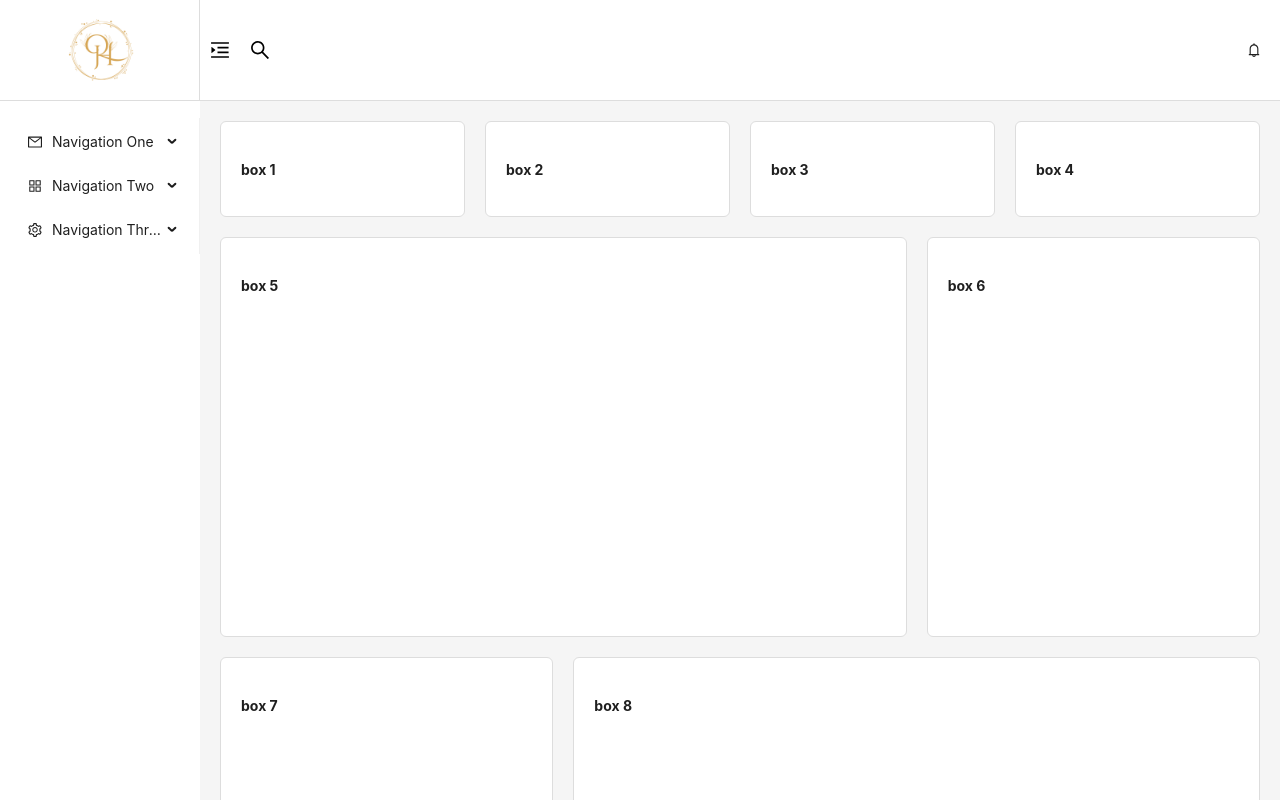
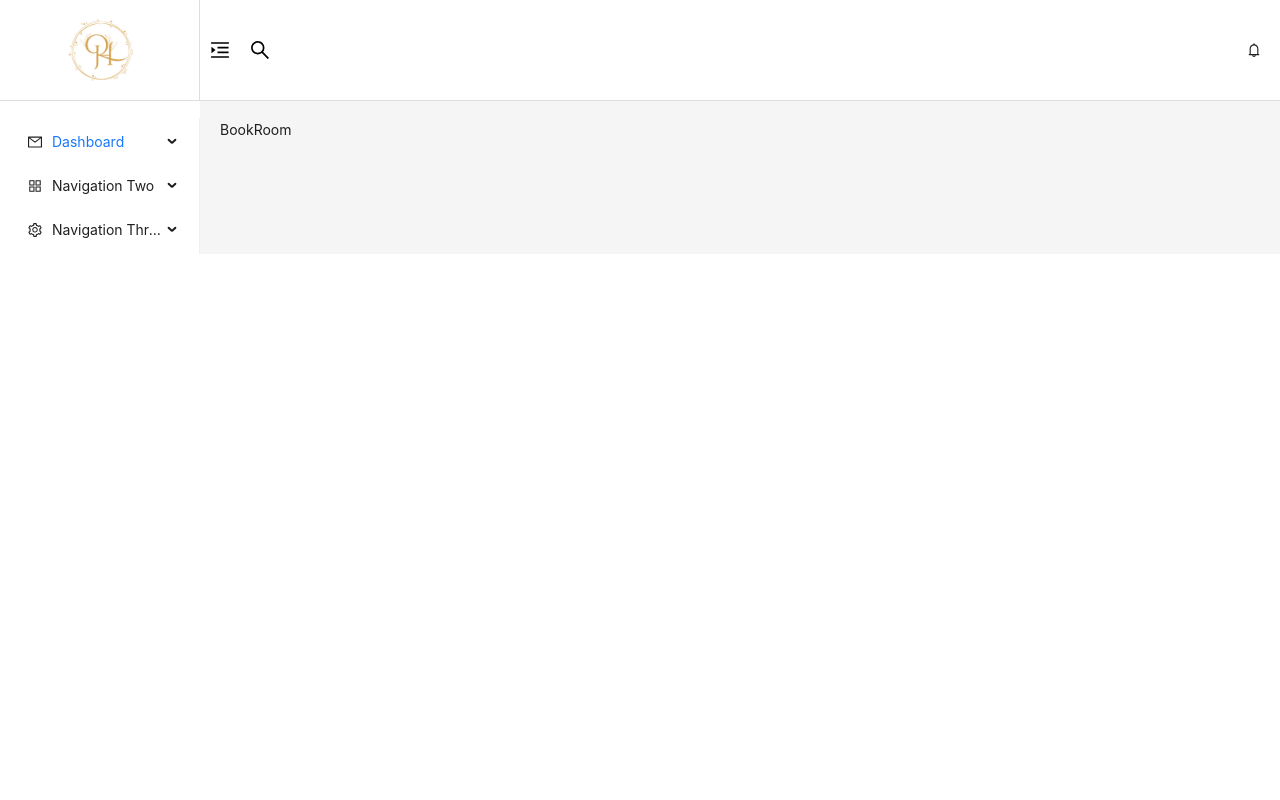
Before and after one commit to dangquanghuy286/AntDesign, a React (Create React App) app: page /book-room in a window 1280 px wide. Shown: the top 800 px of the page. Built offline with nearby package versions, Linux system fonts and the light colour scheme.

Commit message:
Router voi menu

```diff
--- a/package.json
+++ b/package.json
@@ -12,6 +12,7 @@
     "antd": "^5.24.1",
     "react": "^19.0.0",
     "react-dom": "^19.0.0",
+    "react-router-dom": "^7.2.0",
     "react-scripts": "5.0.1",
     "sass": "^1.85.0",
     "web-vitals": "^2.1.4"
--- a/src/App.js
+++ b/src/App.js
@@ -1,7 +1,8 @@
 
 import './App.css';
+import AllRoute from './components/AllRoute';
 // import HocGrid from './components/Grid';
-import LayoutDefault from './layout/LayoutDefault';
+// import LayoutDefault from './layout/LayoutDefault';
 // import HocButton from './components/Button';
 
 function App() {
@@ -11,7 +12,8 @@ function App() {
     <>
       {/* <HocButton /> */}
       {/* <HocGrid /> */}
-      <LayoutDefault />
+      {/* <LayoutDefault /> */}
+      <AllRoute />
 
     </>
   );
--- /dev/null
+++ b/src/components/AllRoute/index.js
@@ -0,0 +1,12 @@
+import { useRoutes } from "react-router-dom";
+import { routes } from "../../routes";
+function AllRoute() {
+    const element = useRoutes(routes);
+
+    return (
+        <>
+            {element}
+        </>
+    )
+}
+export default AllRoute;
--- a/src/components/Menu/index.js
+++ b/src/components/Menu/index.js
@@ -1,13 +1,14 @@
 import { AppstoreOutlined, MailOutlined, SettingOutlined } from "@ant-design/icons";
 import { Menu } from "antd";
 import React from "react";
+import { Link } from "react-router-dom";
 
 function MenuSider() {
     const items = [
         {
-            key: '1',
+            key: '/',
             icon: <MailOutlined />,
-            label: 'Navigation One',
+            label: <Link to="/">Dashboard</Link>,
             children: [
                 { key: '11', label: 'Option 1' },
                 { key: '12', label: 'Option 2' },
@@ -20,7 +21,7 @@ function MenuSider() {
             icon: <AppstoreOutlined />,
             label: 'Navigation Two',
             children: [
-                { key: '21', label: 'Option 1' },
+                { key: '/book-room', label: <Link to="/book-room">BookRoom</Link> },
                 { key: '22', label: 'Option 2' },
                 {
                     key: '23',
--- a/src/index.js
+++ b/src/index.js
@@ -3,12 +3,13 @@ import ReactDOM from 'react-dom/client';
 import './index.css';
 import App from './App';
 import reportWebVitals from './reportWebVitals';
+import { BrowserRouter } from 'react-router-dom';
 
 const root = ReactDOM.createRoot(document.getElementById('root'));
 root.render(
-  <React.StrictMode>
+  <BrowserRouter>
     <App />
-  </React.StrictMode>
+  </BrowserRouter>
 );
 
 // If you want to start measuring performance in your app, pass a function
--- a/src/layout/LayoutDefault/index.js
+++ b/src/layout/LayoutDefault/index.js
@@ -1,5 +1,5 @@
 import { Layout } from "antd";
-import HocGrid from "../../components/Grid";
+// import HocGrid from "../../components/Grid";
 // import FooterDefault from "../../components/Footer";
 import logo from "../../image/QH_logo.png";
 import {
@@ -10,6 +10,7 @@ import { useState } from "react";
 import "./Header.scss";
 import Notify from "../../components/Notify";
 import MenuSider from "../../components/Menu";
+import { Outlet } from "react-router-dom";
 
 const { Sider, Content } = Layout;
 
@@ -39,7 +40,7 @@ function LayoutDefault() {
             <Layout className="layout-default__body">
                 <Sider className="layout-default__sider" collapsed={collaps} theme="light"><MenuSider /></Sider>
                 <Content className="layout-default__content">
-                    <HocGrid />
+                    <Outlet />
                 </Content>
             </Layout>
             {/* <FooterDefault /> */}
--- /dev/null
+++ b/src/pages/Dashboard/index.js
@@ -0,0 +1,11 @@
+import HocGrid from "../../components/Grid";
+
+function Dashboard() {
+    return (
+        <>
+            <HocGrid />
+        </>
+    )
+
+}
+export default Dashboard;
--- /dev/null
+++ b/src/pages/Room/index.js
@@ -0,0 +1,8 @@
+function BookRoom() {
+    return (
+        <>
+            BookRoom
+        </>
+    )
+}
+export default BookRoom;
--- /dev/null
+++ b/src/routes/index.js
@@ -0,0 +1,24 @@
+import LayoutDefault from "../layout/LayoutDefault";
+import Dashboard from "../pages/Dashboard";
+import BookRoom from "../pages/Room";
+
+
+
+export const routes = [
+
+    {
+        path: "/",
+        element: <LayoutDefault />,
+        children: [
+            {
+                path: "/",
+                element: <Dashboard />
+            },
+            {
+                path: "/book-room",
+                element: <BookRoom />
+            },
+        ]
+
+    }
+]
```
Also changed, not shown: 1 other file (tests, documents, lock files or other folders).
